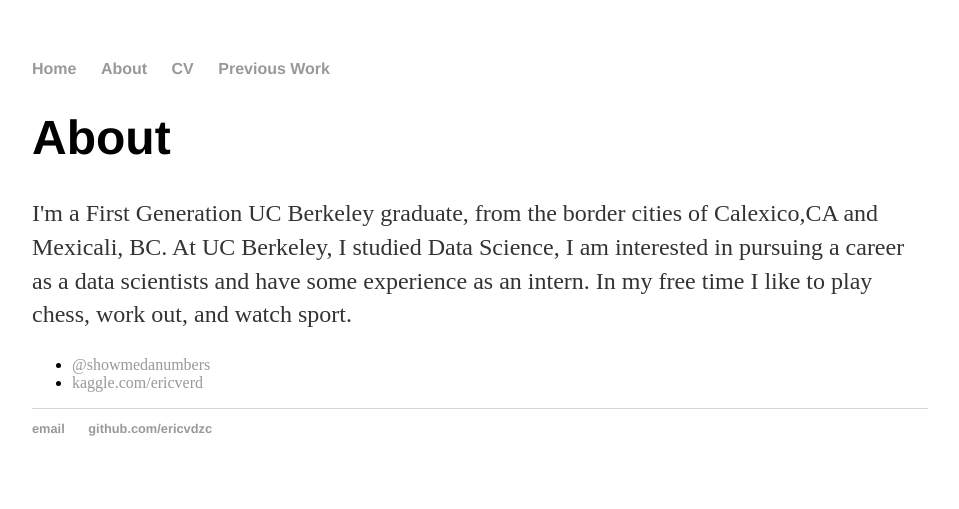
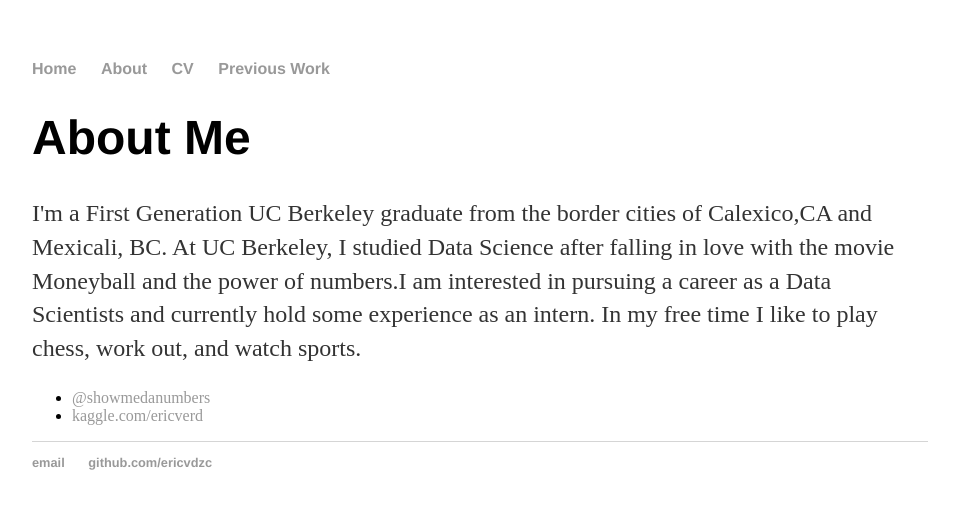
Before and after one commit to ericvdzc/ericvdzc.github.io, a Jekyll site: the page built from about/index.html, in a window 1280 px wide. Shown: the top 509 px of the page, without its empty margins (160-1119 px from the left). Built offline with Jekyll 4.4.1, drawn with Linux system fonts in a browser that asks for light colours.

Commit message:
Update index.html

```diff
--- a/about/index.html
+++ b/about/index.html
@@ -4,11 +4,11 @@ title: About Eric Verduzco
 ---
 
 		<div class="about">
-			<h1>About</h1>
-			<p> I'm a First Generation UC Berkeley graduate, from the border cities of Calexico,CA and Mexicali, BC. At UC Berkeley, I studied Data Science, I am interested in pursuing a career as a data scientists and have some experience as an intern. In my free time I like to play chess, work out, and watch sport. </p>
+			<h1>About Me</h1>
+			<p> I'm a First Generation UC Berkeley graduate from the border cities of Calexico,CA and Mexicali, BC. At UC Berkeley, I studied Data Science after falling in love with the movie Moneyball and the power of numbers.I am interested in pursuing a career as a Data Scientists and currently hold some experience as an intern. In my free time I like to play chess, work out, and watch sports. </p>
 
 			<ul class="contacts">
-				<li><a href="#">@showmedanumbers</a></li>
-				<li><a href="#">kaggle.com/ericverd</a></li>
+				<li><a href="https://twitter.com/showmedanumbers">@showmedanumbers</a></li>
+				<li><a href="kaggle.com/ericverd">kaggle.com/ericverd</a></li>
 				</ul>
 		</div>
```
